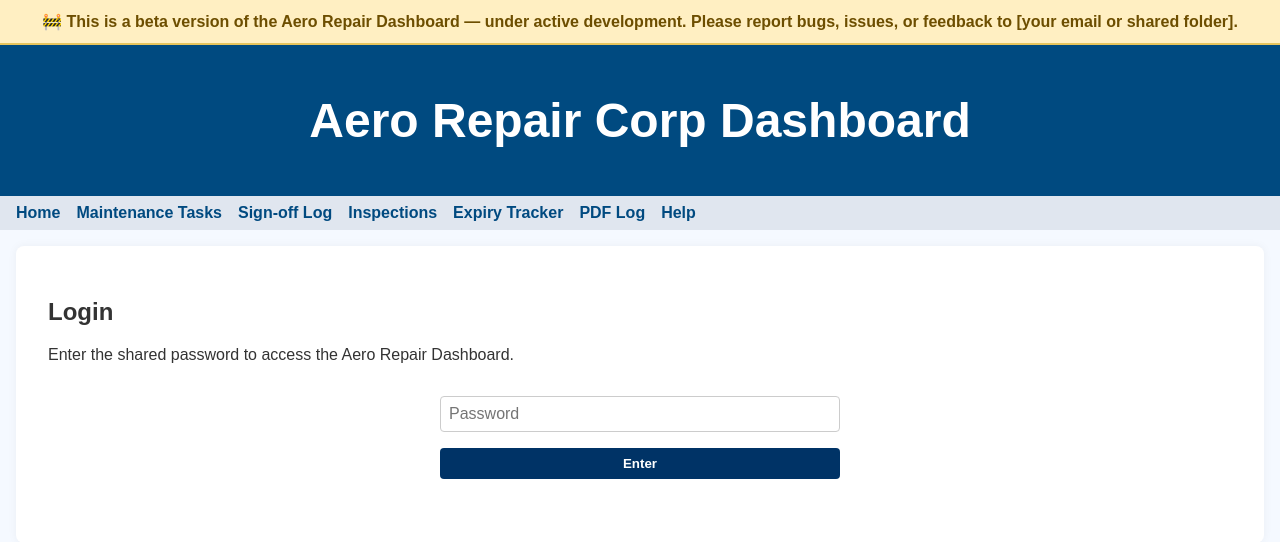
After one commit to C-3-3/aero-repair-dashboard, a Flask app: page /login in a window 1280 px wide. The commit adds this page. Shown: the top 542 px of the page. Run offline with Flask 3, Linux system fonts and the light colour scheme.

Commit message:
Add login gate to dashboard route

```diff
--- a/app.py
+++ b/app.py
@@ -11,6 +11,8 @@ from flask import send_file
 
 
 app = Flask(__name__)
+app.secret_key = 'aero-dashboard-secret'
+
 
 # === DATABASE PATHS ===
 TASK_DB = "aero_repair_tasks.db"
@@ -19,15 +21,33 @@ INSPECTION_DB = "inspection_logs.db"
 EXPIRY_DB = "document_expiry.db"
 PDF_LOG_PATH = "pdf_organizer.log"
 
+@app.route('/login', methods=['GET', 'POST'])
+def login():
+    if request.method == 'POST':
+        entered_password = request.form['password']
+        if entered_password == 'aeropass123':  # 🔑 Set your shared password here
+            session['logged_in'] = True
+            return redirect(url_for('dashboard'))
+        else:
+            return render_template('login.html', error="Incorrect password.")
+    return render_template('login.html')
+
+
 # === DASHBOARD HOME ===
 @app.route('/')
 def dashboard():
+    if not session.get('logged_in'):
+        return redirect(url_for('login'))
     return render_template("dashboard.html")
+
 
 
 # === TASK TRACKER ===
 @app.route('/tasks', methods=['GET', 'POST'])
 def tasks():
+    if not session.get('logged_in'):
+        return redirect(url_for('login'))
+
     conn = sqlite3.connect(TASK_DB)
     cursor = conn.cursor()
     cursor.execute('''
@@ -65,12 +85,16 @@ def tasks():
 
     tasks = cursor.fetchall()
     conn.close()
-    return render_template("tasks.html", tasks=tasks, now=datetime.now().strftime("%Y-%m-%d"), filter_status=filter_status)
+    return render_template("tasks.html", tasks=tasks, now=datetime.now().strftime("%Y-%m-%d"),
+                           filter_status=filter_status)
 
 
 
 @app.route('/complete-task/<int:task_id>')
 def complete_task(task_id):
+    if not session.get('logged_in'):
+        return redirect(url_for('login'))
+
     conn = sqlite3.connect(TASK_DB)
     cursor = conn.cursor()
     cursor.execute("UPDATE tasks SET status = 'Completed' WHERE id = ?", (task_id,))
@@ -78,14 +102,19 @@ def complete_task(task_id):
     conn.close()
     return redirect('/tasks')
 
+
 @app.route('/delete-task/<int:task_id>', methods=['POST'])
 def delete_task(task_id):
+    if not session.get('logged_in'):
+        return redirect(url_for('login'))
+
     conn = sqlite3.connect(TASK_DB)
     cursor = conn.cursor()
     cursor.execute("DELETE FROM tasks WHERE id = ?", (task_id,))
     conn.commit()
     conn.close()
-    return redirect(url_for('tasks'))
+    return redirect('/tasks')
+
 
 import csv
 from io import StringIO
@@ -93,6 +122,9 @@ from flask import make_response
 
 @app.route('/tasks/export')
 def export_tasks():
+    if not session.get('logged_in'):
+        return redirect(url_for('login'))
+
     conn = sqlite3.connect(TASK_DB)
     cursor = conn.cursor()
     cursor.execute("SELECT * FROM tasks ORDER BY due_date")
@@ -110,9 +142,13 @@ def export_tasks():
     return response
 
 
+
 # === SIGN-OFF LOG ===
 @app.route('/signoffs', methods=['GET', 'POST'])
 def signoffs():
+    if not session.get('logged_in'):
+        return redirect(url_for('login'))
+
     conn = sqlite3.connect(SIGNOFF_DB)
     cursor = conn.cursor()
     cursor.execute('''
@@ -141,27 +177,30 @@ def signoffs():
     conn.close()
     return render_template("signoffs.html", log=log)
 
+
 # === INSPECTION CHECKLIST ===
 @app.route('/inspections', methods=['GET', 'POST'])
 def inspections():
+    if not session.get('logged_in'):
+        return redirect(url_for('login'))
+
     conn = sqlite3.connect(INSPECTION_DB)
     cursor = conn.cursor()
     cursor.execute('''
         CREATE TABLE IF NOT EXISTS inspections (
             id INTEGER PRIMARY KEY AUTOINCREMENT,
             part_number TEXT NOT NULL,
-            inspector TEXT NOT NULL,
-            condition TEXT NOT NULL,
-            paperwork_complete TEXT NOT NULL,
-            packaging_intact TEXT NOT NULL,
+            inspector TEXT,
+            condition TEXT,
+            paperwork_complete TEXT,
+            packaging_intact TEXT,
             notes TEXT,
-            timestamp TEXT NOT NULL
+            timestamp TEXT
         )
     ''')
     if request.method == 'POST':
         cursor.execute('''
-            INSERT INTO inspections (part_number, inspector, condition, paperwork_complete,
-                                     packaging_intact, notes, timestamp)
+            INSERT INTO inspections (part_number, inspector, condition, paperwork_complete, packaging_intact, notes, timestamp)
             VALUES (?, ?, ?, ?, ?, ?, ?)
         ''', (
             request.form['part_number'],
@@ -179,9 +218,13 @@ def inspections():
     conn.close()
     return render_template("inspections.html", inspections=inspections)
 
+
 # === EXPIRY TRACKER ===
 @app.route('/expiry', methods=['GET', 'POST'])
 def expiry():
+    if not session.get('logged_in'):
+        return redirect(url_for('login'))
+
     conn = sqlite3.connect(EXPIRY_DB)
     cursor = conn.cursor()
     cursor.execute('''
@@ -189,9 +232,8 @@ def expiry():
             id INTEGER PRIMARY KEY AUTOINCREMENT,
             name TEXT NOT NULL,
             category TEXT,
-            expiry_date DATE NOT NULL,
-            responsible TEXT,
-            notified INTEGER DEFAULT 0
+            expiry_date DATE,
+            responsible TEXT
         )
     ''')
     if request.method == 'POST':
@@ -206,21 +248,28 @@ def expiry():
         ))
         conn.commit()
         return redirect('/expiry')
-    today = datetime.now().date()
-    upcoming = today + timedelta(days=30)
-    cursor.execute("SELECT * FROM documents WHERE expiry_date <= ? ORDER BY expiry_date ASC", (upcoming,))
-    documents = cursor.fetchall()
+
+    cursor.execute("SELECT * FROM documents")
+    all_docs = cursor.fetchall()
+    today = datetime.now()
+    upcoming = [doc for doc in all_docs if (datetime.strptime(doc[3], "%Y-%m-%d") - today).days <= 30]
     conn.close()
-    return render_template("expiry.html", documents=documents)
+    return render_template("expiry.html", documents=upcoming)
+
 
 # === PDF ORGANIZER LOG VIEWER ===
 @app.route('/pdf-organizer-log')
 def view_pdf_log():
-    if not os.path.exists(PDF_LOG_PATH):
-        return render_template("pdf_log.html", log="No activity yet.")
-    with open(PDF_LOG_PATH, "r") as f:
-        log_lines = f.readlines()[-20:]
-    return render_template("pdf_log.html", log="".join(log_lines))
+    if not session.get('logged_in'):
+        return redirect(url_for('login'))
+
+    if os.path.exists(PDF_LOG_PATH):
+        with open(PDF_LOG_PATH, 'r') as f:
+            log = f.read()
+    else:
+        log = ""
+    return render_template("pdf_log.html", log=log)
+
 
 # === PDF ORGANIZER ===
 SOURCE_FOLDER = "C:/Users/Shared/AeroRepairCorp/IncomingDocs"
--- a/static/style.css
+++ b/static/style.css
@@ -221,3 +221,38 @@ body {
     font-weight: bold;
     border-bottom: 2px solid #e6c45d;
 }
+
+.login-form {
+    max-width: 400px;
+    margin: 2rem auto;
+    display: flex;
+    flex-direction: column;
+    gap: 1rem;
+}
+
+.login-form input {
+    padding: 0.5rem;
+    font-size: 1rem;
+    border-radius: 4px;
+    border: 1px solid #ccc;
+}
+
+.login-form button {
+    background-color: #003366;
+    color: white;
+    font-weight: bold;
+    padding: 0.5rem;
+    border: none;
+    border-radius: 4px;
+    cursor: pointer;
+}
+
+.login-form button:hover {
+    background-color: #005299;
+}
+
+.login-error {
+    color: red;
+    text-align: center;
+    margin-top: 1rem;
+}
--- /dev/null
+++ b/templates/login.html
@@ -0,0 +1,16 @@
+{% extends "base.html" %}
+{% block title %}Login – Aero Repair Dashboard{% endblock %}
+
+{% block content %}
+<h2>Login</h2>
+<p>Enter the shared password to access the Aero Repair Dashboard.</p>
+
+<form method="POST" class="login-form">
+    <input type="password" name="password" placeholder="Password" required>
+    <button type="submit">Enter</button>
+</form>
+
+{% if error %}
+<p class="login-error">{{ error }}</p>
+{% endif %}
+{% endblock %}
```
